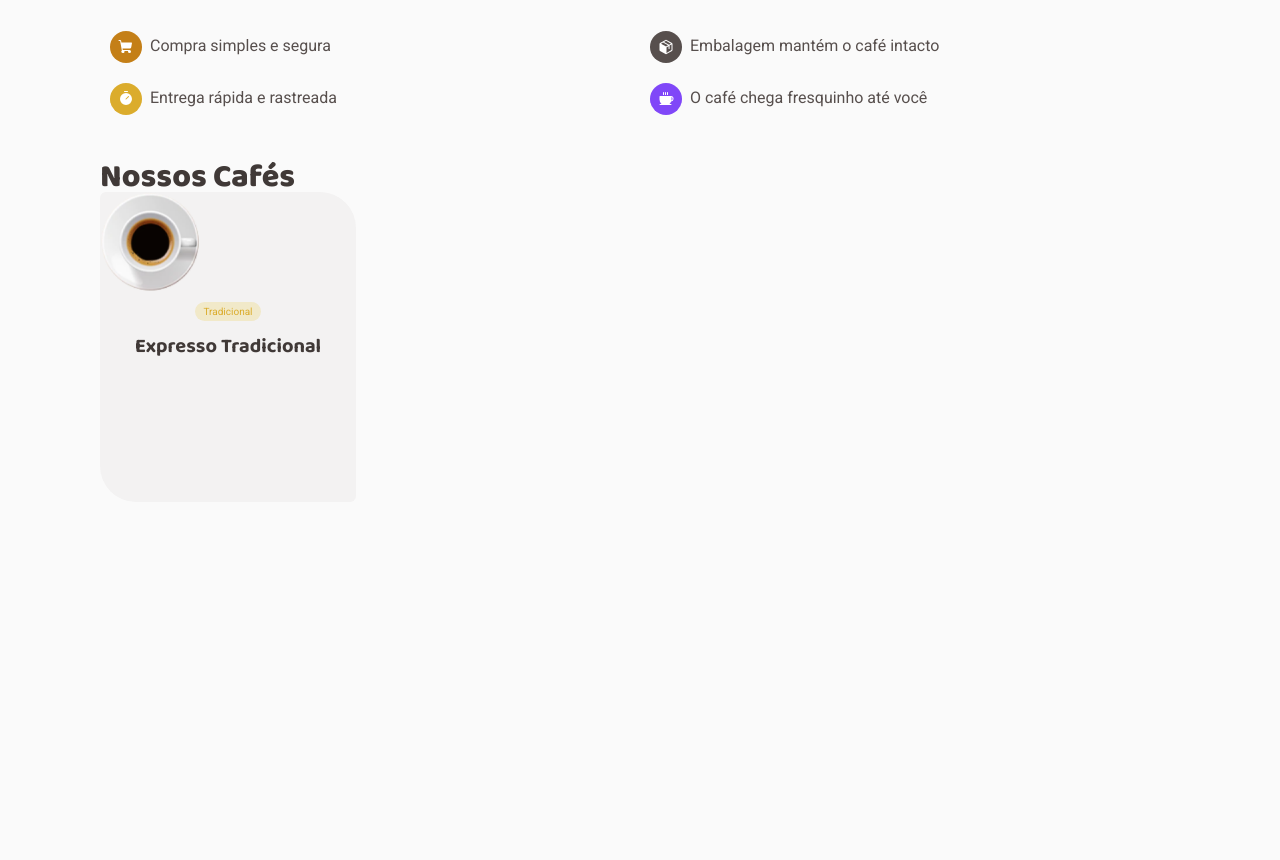
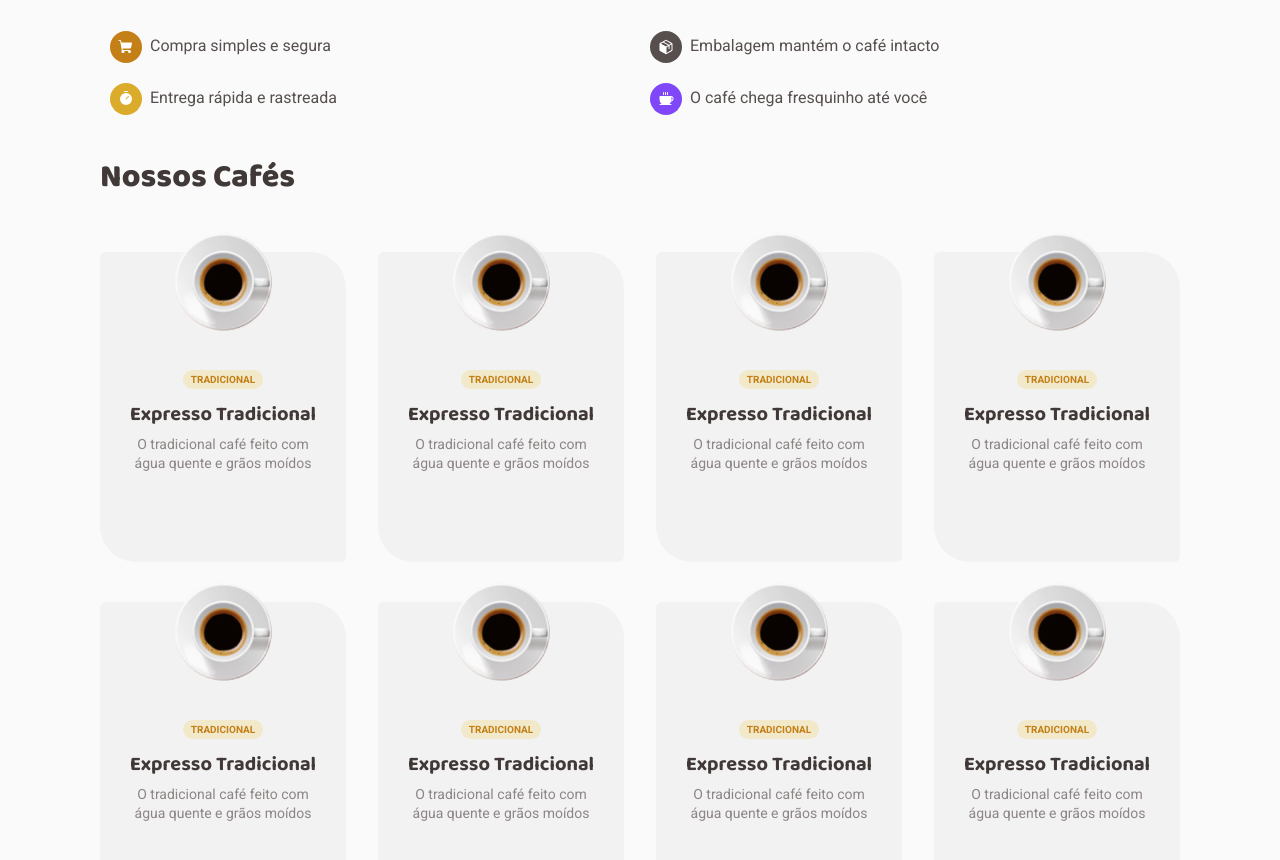
Before and after one commit to fernando-meira/coffee-delivery, a React (Vite) app: page / in a window 1280 px wide. Shown: the part 660-1520 px from the top of the page. Before the commit the page ends 1194 px from the top, so only its background shows below. Built offline with nearby package versions, Linux system fonts and the light colour scheme.

Commit message:
feat: Alterações de estilo no CoffeeList e no CoffeeCard

```diff
--- a/src/pages/Home/components/CoffeeList/index.tsx
+++ b/src/pages/Home/components/CoffeeList/index.tsx
@@ -6,7 +6,11 @@ export function CoffeeList() {
     <S.Container>
       <S.Title>Nossos Cafés</S.Title>
 
-      <CoffeeListItem />
+      <S.List>
+        {Array.from({ length: 8 }).map((item, index) => (
+          <CoffeeListItem key={index} />
+        ))}
+      </S.List>
     </S.Container>
   );
 }
--- a/src/pages/Home/components/CoffeeList/styles.ts
+++ b/src/pages/Home/components/CoffeeList/styles.ts
@@ -2,9 +2,6 @@ import styled, { css } from 'styled-components';
 
 export const Container = styled.div`
   padding: 3.2rem 0;
-
-  img {
-  }
 `;
 
 export const Title = styled.h1`
@@ -18,3 +15,21 @@ export const Title = styled.h1`
     font-weight: ${theme.font.header.weight.extraBold};
   `}
 `;
+
+export const List = styled.ul`
+  display: grid;
+  grid-gap: 4rem 3.2rem;
+  grid-template-columns: repeat(4, 1fr);
+
+  @media (max-width: 1240px) {
+    grid-template-columns: repeat(3, 1fr);
+  }
+
+  @media (max-width: 720px) {
+    grid-template-columns: repeat(2, 1fr);
+  }
+
+  @media (max-width: 480px) {
+    grid-template-columns: 1fr;
+  }
+`;
--- a/src/pages/Home/components/CoffeeListItem/index.tsx
+++ b/src/pages/Home/components/CoffeeListItem/index.tsx
@@ -4,9 +4,7 @@ import Coffee from '../../../../assets/coffees/Type=Expresso.svg';
 export function CoffeeListItem() {
   return (
     <S.Container>
-      <S.ImageWrapper>
-        <S.Image src={Coffee} />
-      </S.ImageWrapper>
+      <S.Image src={Coffee} />
 
       <S.Content>
         <S.TagWrapper>
@@ -14,6 +12,10 @@ export function CoffeeListItem() {
         </S.TagWrapper>
 
         <S.Title>Expresso Tradicional</S.Title>
+
+        <S.Subtitle>
+          O tradicional café feito com água quente e grãos moídos
+        </S.Subtitle>
       </S.Content>
     </S.Container>
   );
--- a/src/pages/Home/components/CoffeeListItem/styles.ts
+++ b/src/pages/Home/components/CoffeeListItem/styles.ts
@@ -1,30 +1,38 @@
 import styled, { css } from 'styled-components';
 
-export const Container = styled.div`
+export const Container = styled.li`
   ${({ theme }) => css`
+    position: relative;
+
     height: 31rem;
-    width: 25.6rem;
+    min-width: 100%;
+    padding: 2rem 2.4rem;
     border-top-left-radius: 6px;
     border-top-right-radius: 36px;
     border-bottom-right-radius: 6px;
     border-bottom-left-radius: 36px;
 
+    list-style: none;
     background-color: ${theme.colors.base.card};
   `}
 `;
 
 export const Content = styled.div`
+  margin-top: 9rem;
+
+  flex: 1;
   display: flex;
   align-items: center;
   flex-direction: column;
-  justify-content: center;
 `;
 
-export const ImageWrapper = styled.div`
-  margin-top: -6rem;
+export const Image = styled.img`
+  left: 50%;
+  top: -20px;
+  position: absolute;
+
+  transform: translateX(-50%);
 `;
-
-export const Image = styled.img``;
 
 export const TagWrapper = styled.div`
   margin: 1.2rem 0 1.6rem;
@@ -35,8 +43,12 @@ export const Tag = styled.span`
     border-radius: 16px;
     padding: 0.4rem 0.8rem;
 
-    color: ${theme.colors.yellow[500]};
+    text-align: center;
+    text-transform: uppercase;
+    color: ${theme.colors.yellow[900]};
+    font-size: ${theme.font.base.sizes[10]};
     background: ${theme.colors.yellow[100]};
+    font-weight: ${theme.font.base.weight.bold};
   `}
 `;
 
@@ -49,3 +61,15 @@ export const Title = styled.h2`
     line-height: ${theme.font.header.lineHeight[130]};
   `}
 `;
+
+export const Subtitle = styled.p`
+  ${({ theme }) => css`
+    margin-top: 0.8rem;
+
+    text-align: center;
+    color: ${theme.colors.base.label};
+    font-size: ${theme.font.base.sizes[14]};
+    font-weight: ${theme.font.base.weight.regular};
+    line-height: ${theme.font.base.lineHeight[130]};
+  `}
+`;
```
